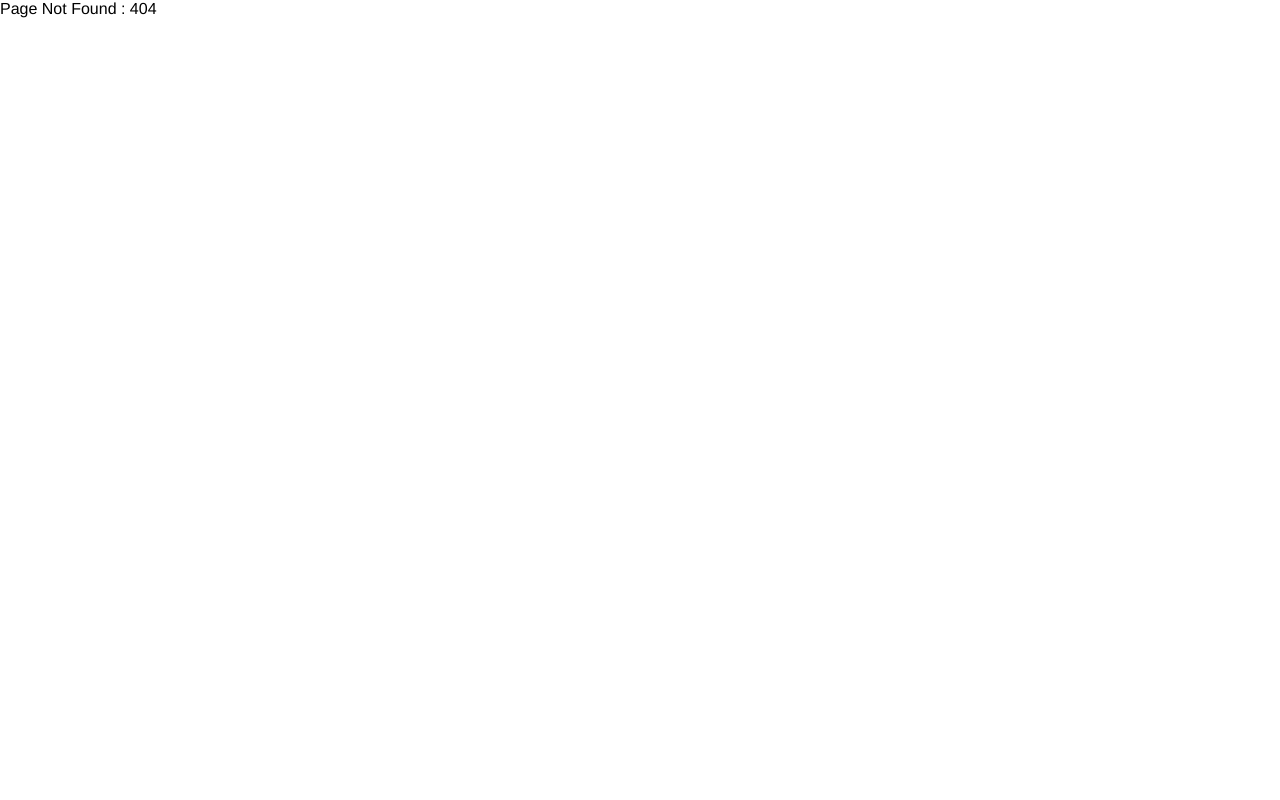
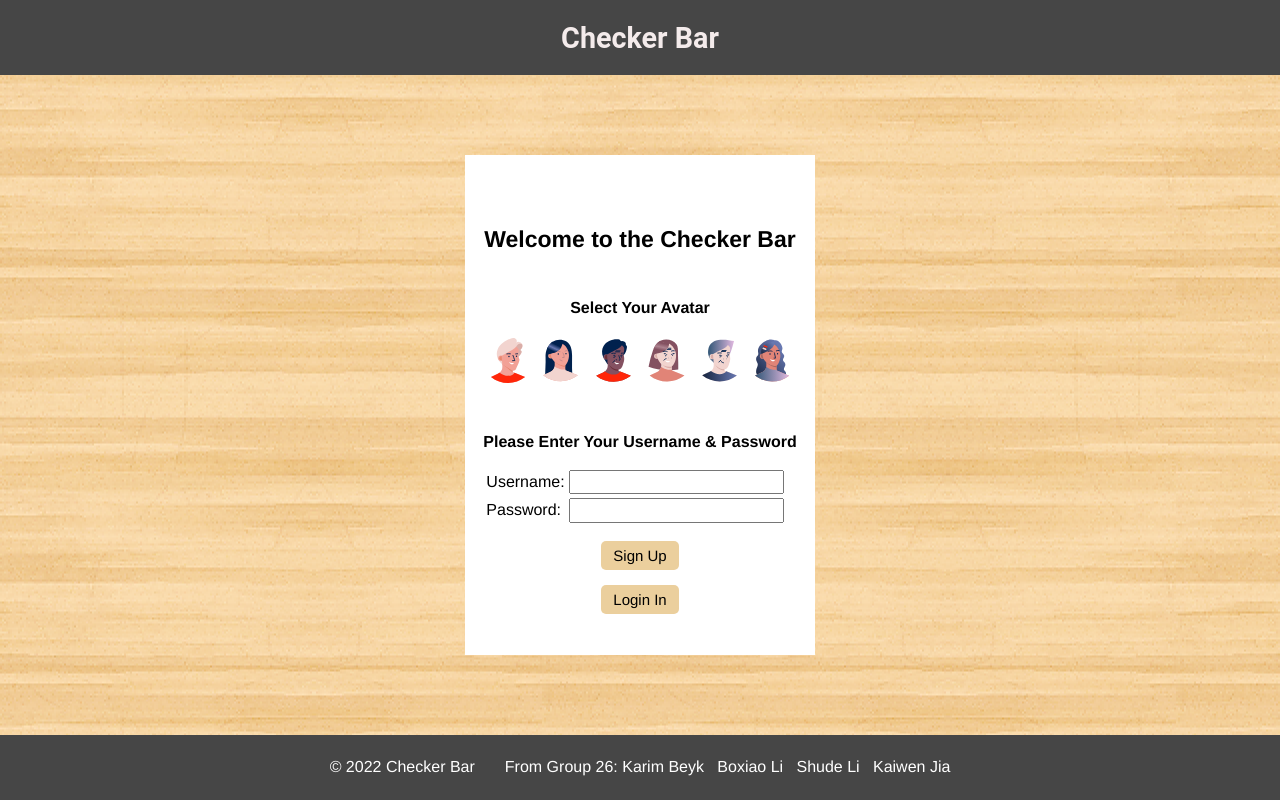
Before and after one commit to KevinKVJ/Checker-Bar, a Vue app: page /signup in a window 1280 px wide. Before the commit this address had no page. Built offline with nearby package versions, Linux system fonts and the light colour scheme.

Commit message:
Sign up page finished
one component added: SelectAvatar.vue
one page added: SignUpPage.vue (router: /signup)

```diff
--- /dev/null
+++ b/src/components/SelectAvatar.vue
@@ -0,0 +1,29 @@
+<template>
+    <div class="selectSection">
+        <div class="imageSction">
+           <img src="@/assets/icons/Avatar1.svg" alt="Avatar1" class="avatarImages">
+           <img src="@/assets/icons/Avatar2.svg" alt="Avatar2" class="avatarImages">
+           <img src="@/assets/icons/Avatar3.svg" alt="Avatar3" class="avatarImages">
+           <img src="@/assets/icons/Avatar4.svg" alt="Avatar4" class="avatarImages">
+           <img src="@/assets/icons/Avatar5.svg" alt="Avatar5" class="avatarImages">
+           <img src="@/assets/icons/Avatar6.svg" alt="Avatar6" class="avatarImages">
+        </div>
+    </div>
+</template>
+
+
+
+<style>
+   .avatarImages{
+       width: 3.3em;
+       margin-bottom: 1.6em;
+   }
+   p{
+       font-size: 16px;
+   }
+</style>
+
+
+<script setup>
+
+</script>
--- /dev/null
+++ b/src/pages/SignUpPage.vue
@@ -0,0 +1,48 @@
+<script setup>
+import Base from '@/components/Base.vue';
+import InputForm from '@/components/InputForm.vue';
+import SmallButton from '../components/SmallButton.vue';
+import SelectAvatar from '../components/SelectAvatar.vue';
+</script>
+
+
+<template>
+    <Base>
+       <div class="content">
+           <div class="small-window">
+               <h4> Welcome to the Checker Bar</h4>
+               <p>Select Your Avatar</p>
+               <SelectAvatar/>
+               <InputForm />
+               <SmallButton fontSize="15px" title="Sign Up"/>
+               <SmallButton fontSize="15px" title="Login In"/>
+           </div>
+        </div>
+    </Base>
+</template>
+
+<style>
+    .content{
+        display: flex;
+        align-items: center;
+        justify-content: center;
+        height: 100%;
+    }
+
+    .small-window{
+        width:350px;
+        height: 500px;
+        background: white;
+        display: flex;
+        align-items: center;
+        justify-content: center;
+        flex-direction: column;
+    }
+    h4{
+        font-size: 23px;
+        font-weight: bolder;
+    }
+    p{
+        font-weight: 700;
+    }
+</style>
--- a/src/router/index.js
+++ b/src/router/index.js
@@ -29,6 +29,12 @@ const router = createRouter({
             title: 'login',
             component: () => import('@/pages/LoginWindow.vue'),
         },
+        {
+            path: '/signup',
+            name: 'signup',
+            title: 'signup',
+            component: () => import('@/pages/SignUpPage.vue'),
+        },
         { path: '/:pathMatch(.*)*', name: 'NotFound', component: () => import('@/pages/NotFound.vue'), },
     ],
 });
```
